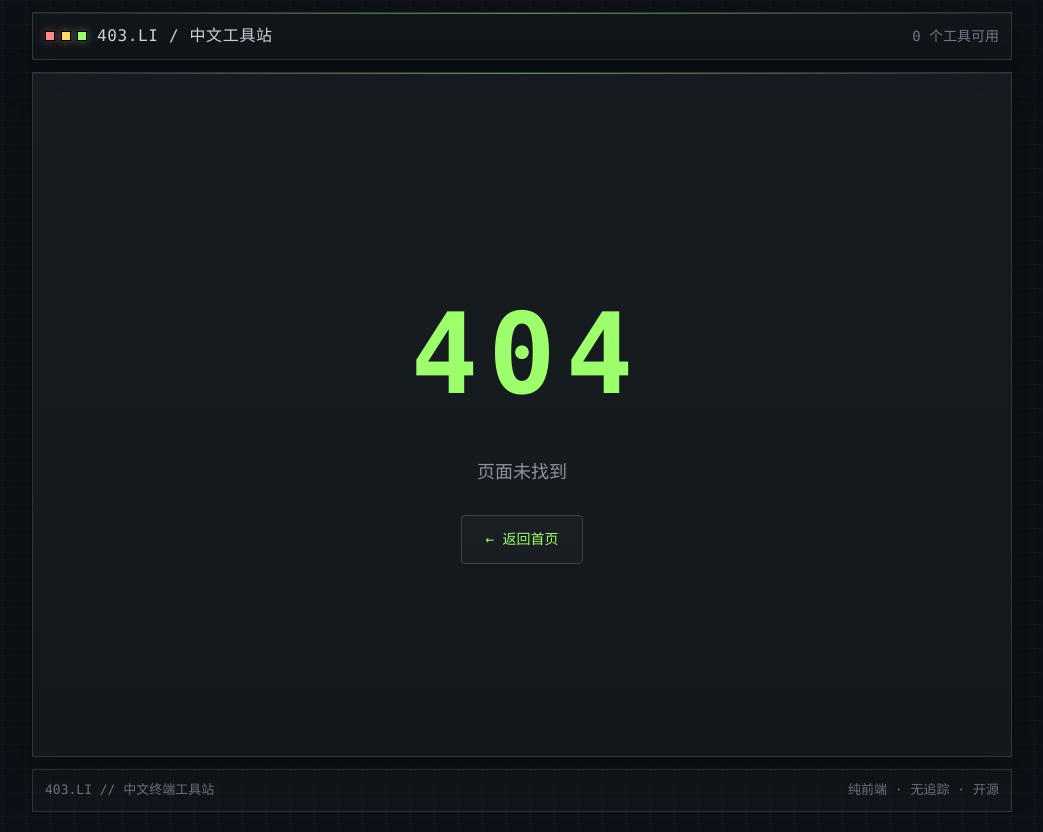
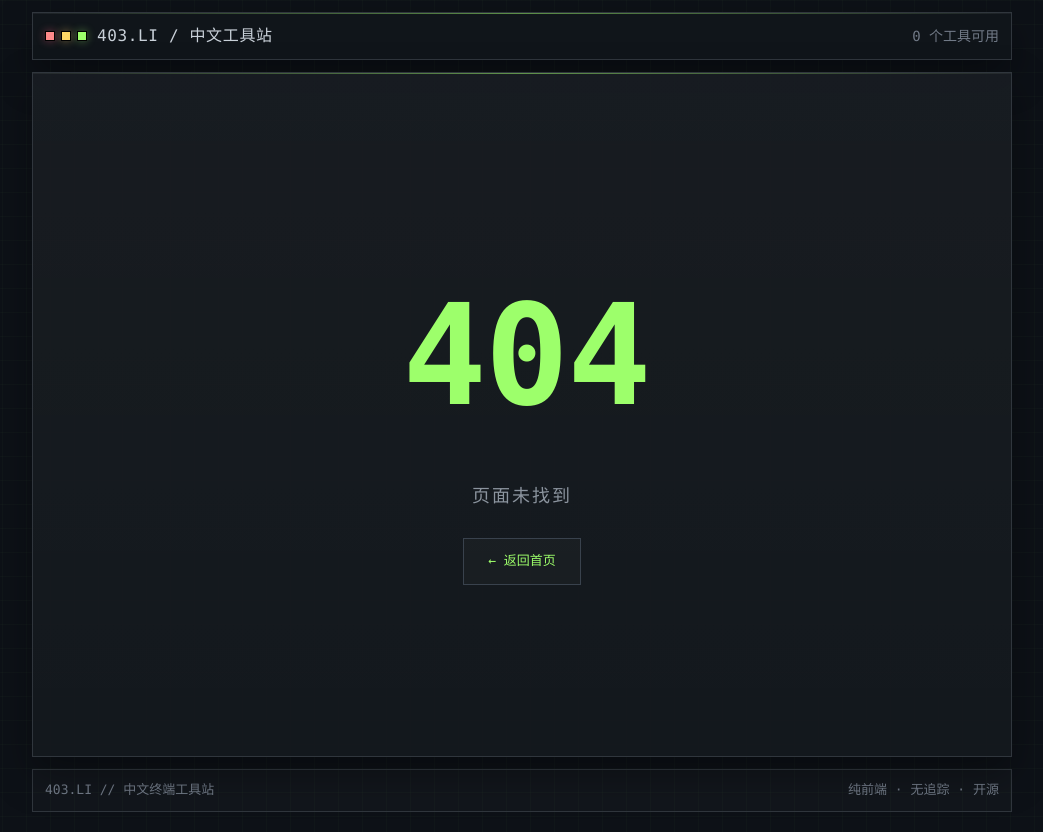
Before and after one commit to Xue-LC/403-li, a Vue app: page /tools/base64 in a window 1280 px wide. Shown: the whole page, without its empty margins (118-1161 px from the left). Built offline with nearby package versions, Linux system fonts and the light colour scheme; a web font is replaced by a local one.

Commit message:
fix: 404 页面伪装效果 - 实现 v-if/v-else 条件渲染和样式更新

```diff
--- a/src/views/NotFound.vue
+++ b/src/views/NotFound.vue
@@ -333,35 +333,41 @@ export default {
 
 .error-code {
   font-family: var(--mono);
-  font-size: 8rem;
-  font-weight: 700;
-  color: var(--accent);
-  display: flex;
-  justify-content: center;
-  gap: 10px;
+  font-size: clamp(4rem, 15vw, 10rem);
+  font-weight: 900;
+  letter-spacing: -10px;
   margin-bottom: 1rem;
   user-select: none;
+  display: flex;
+  align-items: center;
+  justify-content: center;
+  gap: 8px;
 }
 
 .digit {
   display: inline-block;
+  background: transparent !important;
+  border: none !important;
+  box-shadow: none !important;
+  color: var(--green);
 }
 
 .digit-4 {
   cursor: grab;
-  transition: transform 0.2s;
+  touch-action: none;
 }
 
 .digit-4:active {
   cursor: grabbing;
-  transform: scale(1.1);
 }
 
 .error-message {
-  font-size: 18px;
+  font-family: var(--mono);
+  font-size: clamp(14px, 3vw, 18px);
   color: var(--text-dim);
-  margin: 1rem 0 2rem;
-  font-family: var(--mono);
+  margin: 1rem 0;
+  text-transform: uppercase;
+  letter-spacing: 2px;
 }
 
 .home-btn {
@@ -371,12 +377,11 @@ export default {
   color: var(--accent);
   padding: 12px 24px;
   font-family: var(--mono);
-  font-size: 14px;
-  cursor: pointer;
+  font-size: 13px;
   text-decoration: none;
-  border-radius: 4px;
+  text-transform: uppercase;
   transition: all 0.2s;
-  min-height: 44px;
+  margin-top: 1rem;
 }
 
 .home-btn:hover {
```
